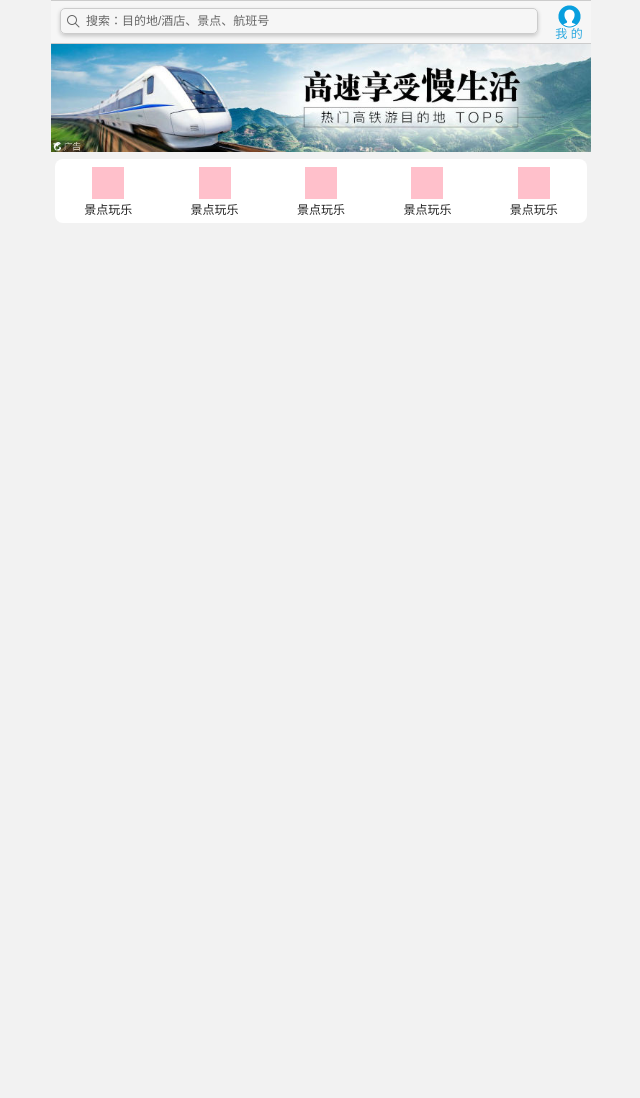
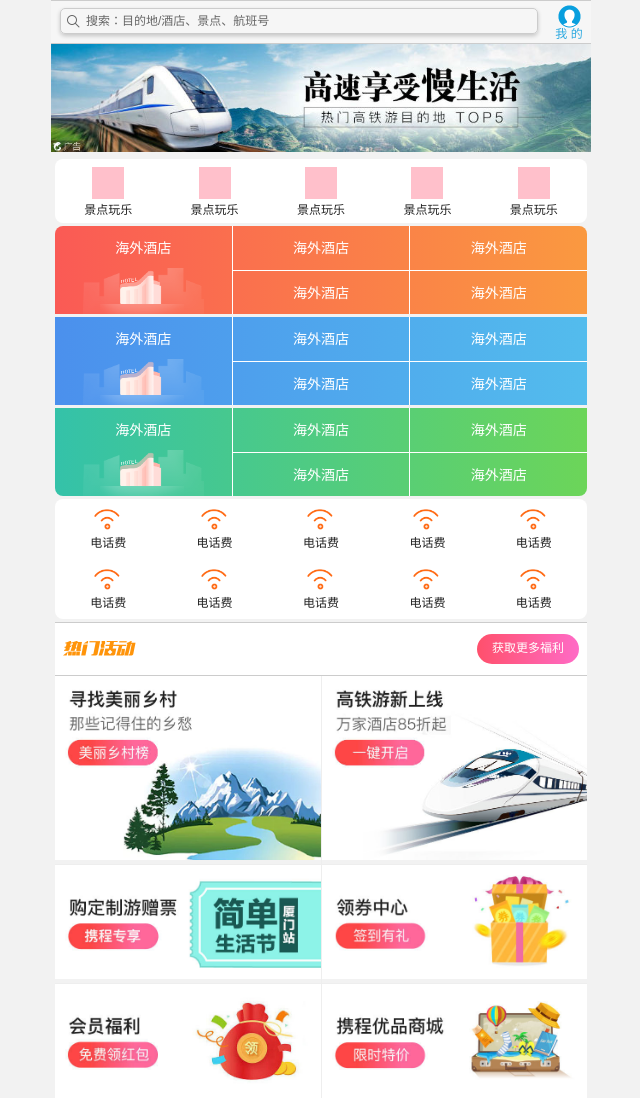
Before and after one commit to JinnyZh/ctrip, a plain HTML site: page index.html in a window 1280 px wide. Shown: the whole page, without its empty margins (319-959 px from the left). Before the commit the page ends 800 px from the top, so only its background shows below. Drawn offline with Linux system fonts and the light colour scheme.

Commit message:
complete flex demo

```diff
--- a/css/index.css
+++ b/css/index.css
@@ -129,3 +129,136 @@ div {
     margin-top: 8px;
     margin-bottom: 5px;
 }
+
+.nav {
+    display: flex;
+    flex-direction: column;
+    margin: 3px 4px;
+    border-radius: 8px;
+    /* todo */
+    overflow: hidden;
+}
+
+.nav-common {
+    display: flex;
+    height: 88px;
+}
+
+.nav-common:nth-child(2) {
+    margin: 3px 0;
+}
+
+.nav-common:nth-child(1) {
+    background: -webkit-linear-gradient(left, #FA5A55, #FA9940);
+}
+
+.nav-common:nth-child(2) {
+    background: -webkit-linear-gradient(left, #4B90ED, #53BCED);
+}
+
+.nav-common:nth-child(3) {
+    background: -webkit-linear-gradient(left, #34C2A9, #6CD559);
+}
+
+.nav-items {
+    display: flex;
+    flex-direction: column;
+    flex: 1;
+}
+
+.nav-items:nth-child(-n + 2) {
+    border-right: 1px solid white;
+}
+
+.nav-items a {
+    flex: 1;
+    color: white;
+    font-size: 14px;
+    line-height: 44px;
+    text-align: center;
+}
+
+.nav-items a:nth-child(1){
+    border-bottom: 1px solid white;
+}
+
+.nav-items:nth-child(1) a {
+    border: 0;
+    background: url(../images/hotel.png) no-repeat bottom center;
+    background-size: 121px auto;
+}
+
+.subnav-entry {
+    display: flex;
+    flex-wrap: wrap;
+    background-color:white;
+    border-radius: 8px;
+    margin: 3px 4px;
+}
+
+.subnav-entry li {
+    flex: 20%;
+    padding-bottom: 8px;
+}
+
+.subnav-entry a{
+    display: flex;
+    flex-direction: column;
+    align-items: center;
+}
+
+.subnav-entry-icon {
+    width: 28px;
+    height: 28px;
+    background: url(../images/subnav-bg.png) no-repeat;
+    background-size: 28px auto;
+    margin: 10px 2px auto;
+}
+
+.sales-box {
+    display: flex;
+    justify-content: space-between;
+    align-items: center;
+    height: 54px;
+    margin: 0 4px;
+    padding: 0 8px;
+    border-top: 1px solid #ccc;
+    border-bottom: 1px solid #ccc;
+    background-color: #fff;
+}
+
+.sales-box span {
+    width: 79px;
+    height: 15px;
+    background: url(../images/hot.png) no-repeat 0 -20px;
+    background-size: 79px auto;
+}
+
+.sales-box a {
+    background: -webkit-linear-gradient(left, #FF506C, #FF6BC6);
+    border-radius: 15px;
+    padding: 8px 15px 8px 15px;
+    color: #fff;
+}
+
+.sales-bd {
+    margin: 0px 4px;
+}
+
+
+.row {
+    display: flex;
+}
+
+.row a {
+    flex: 1;
+    border-bottom: 1px solid #eee;
+}
+
+.row a:nth-child(1) {
+    border-right: 1px solid #eee;
+}
+
+.row a img {
+    width: 100%;
+}
--- a/index.html
+++ b/index.html
@@ -1,11 +1,11 @@
 <!DOCTYPE html>
 <html lang="en">
   <head>
-    <meta charset="UTF-8">
-    <meta name="viewport" content="width=device-width, initial-scale=1.0">
+    <meta charset="UTF-8" />
+    <meta name="viewport" content="width=device-width, initial-scale=1.0" />
     <title>携程旅行 说走就走</title>
-    <link rel="stylesheet" href="css/normalize.css">
-    <link rel="stylesheet" href="css/index.css">
+    <link rel="stylesheet" href="css/normalize.css" />
+    <link rel="stylesheet" href="css/index.css" />
   </head>
   <body>
     <!-- 顶部搜索 -->
@@ -15,7 +15,7 @@
     </div>
     <!-- 焦点图 -->
     <div class="focus">
-        <img src="upload/focus.jpg" alt="">
+      <img src="upload/focus.jpg" alt="" />
     </div>
     <!-- 局部导航栏 -->
     <ul class="local-nav">
@@ -50,9 +50,142 @@
         </a>
       </li>
     </ul>
-    <div class="nav"></div>
-    <div class="subnav-entry">
+    <!-- 主导航栏 -->
+    <div class="nav">
+      <div class="nav-common">
+        <div class="nav-items">
+          <a href="#">海外酒店</a>
+        </div>
+        <div class="nav-items">
+          <a href="#">海外酒店</a>
+          <a href="#">海外酒店</a>
+        </div>
+        <div class="nav-items">
+          <a href="#">海外酒店</a>
+          <a href="#">海外酒店</a>
+        </div>
+      </div>
+      <div class="nav-common">
+        <div class="nav-items">
+          <a href="#">海外酒店</a>
+        </div>
+        <div class="nav-items">
+          <a href="#">海外酒店</a>
+          <a href="#">海外酒店</a>
+        </div>
+        <div class="nav-items">
+          <a href="#">海外酒店</a>
+          <a href="#">海外酒店</a>
+        </div>
+      </div>
+      <div class="nav-common">
+        <div class="nav-items">
+          <a href="#">海外酒店</a>
+        </div>
+        <div class="nav-items">
+          <a href="#">海外酒店</a>
+          <a href="#">海外酒店</a>
+        </div>
+        <div class="nav-items">
+          <a href="#">海外酒店</a>
+          <a href="#">海外酒店</a>
+        </div>
+      </div>
+    </div>
+    <!-- 副导航栏 -->
+    <ul class="subnav-entry">
+      <li>
+        <a href="">
+          <span class="subnav-entry-icon"></span>
+          <span>电话费</span>
+        </a>
+      </li>
+      <li>
+        <a href="">
+          <span class="subnav-entry-icon"></span>
+          <span>电话费</span>
+        </a>
+      </li>
+      <li>
+        <a href="">
+          <span class="subnav-entry-icon"></span>
+          <span>电话费</span>
+        </a>
+      </li>
+      <li>
+        <a href="">
+          <span class="subnav-entry-icon"></span>
+          <span>电话费</span>
+        </a>
+      </li>
+      <li>
+        <a href="">
+          <span class="subnav-entry-icon"></span>
+          <span>电话费</span>
+        </a>
+      </li>
+      <li>
+        <a href="">
+          <span class="subnav-entry-icon"></span>
+          <span>电话费</span>
+        </a>
+      </li>
+      <li>
+        <a href="">
+          <span class="subnav-entry-icon"></span>
+          <span>电话费</span>
+        </a>
+      </li>
+      <li>
+        <a href="">
+          <span class="subnav-entry-icon"></span>
+          <span>电话费</span>
+        </a>
+      </li>
+      <li>
+        <a href="">
+          <span class="subnav-entry-icon"></span>
+          <span>电话费</span>
+        </a>
+      </li>
+      <li>
+        <a href="">
+          <span class="subnav-entry-icon"></span>
+          <span>电话费</span>
+        </a>
+      </li>
+    </ul>
+    <!-- 销售模块 -->
+    <div class="sales-box">
+      <span title="热门活动"></span>
+      <a href="#">获取更多福利</a>
+    </div>
 
+    <div class="sales-bd">
+      <div class="row">
+        <a href="#">
+          <img src="upload/pic1.jpg" alt="" />
+        </a>
+        <a href="#">
+          <img src="upload/pic2.jpg" alt="" />
+        </a>
+      </div>
+      <div class="row">
+        <a href="#">
+          <img src="upload/pic3.jpg" alt="" />
+        </a>
+        <a href="#">
+          <img src="upload/pic4.jpg" alt="" />
+        </a>
+      </div>
+      <div class="row">
+        <a href="#">
+          <img src="upload/pic5.jpg" alt="" />
+        </a>
+        <a href="#">
+          <img src="upload/pic6.jpg" alt="" />
+        </a>
+      </div>
     </div>
   </body>
 </html>
```
Lines whose indentation alone changed are shown as unchanged.
